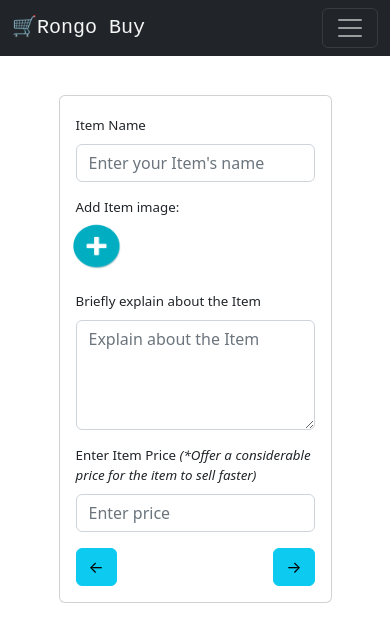
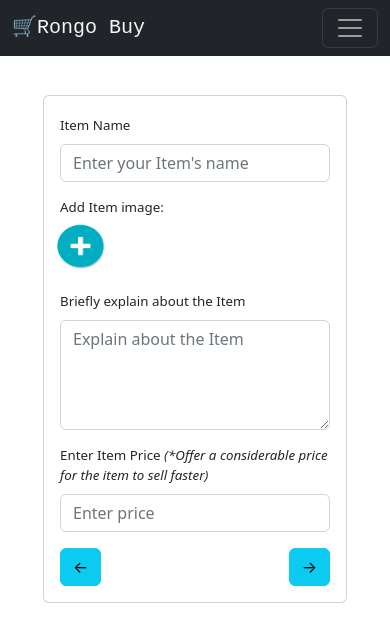
Before and after one commit to Imranyy/Rongo-sell-client, a React (Create React App) app: page /sell in a window 390 px wide. Shown: the top 642 px of the page. Built offline with nearby package versions, Linux system fonts and the light colour scheme; no server answers.

Commit message:
new changes

```diff
--- a/src/App.css
+++ b/src/App.css
@@ -74,6 +74,9 @@ body{
   height: 50px;
   width: 105px;
 }
+.card{
+  width:18rem;
+}
 .preload{
   background: #f2f2f2 url('./images/loading.gif') no-repeat;
   background-size: 70%;
@@ -84,6 +87,9 @@ body{
   position: fixed;
   z-index: 2;
   display: none;
+}
+.offline-text{
+  margin:80px auto ;
 }
 @media screen and (max-width:1350px) {
   label{
@@ -108,7 +114,38 @@ body{
       grid-template-columns: repeat(2,1fr);
   }
 }
+
 @media screen and (max-width:700px) {
+  label{
+      font-size: smaller;
+  }
+  .landing{
+      display: grid;
+      margin: 0 auto;
+      max-width: 90%;
+      grid-template-columns: repeat(2,1fr);
+  }
+  .card{
+    width: 15rem;
+  }
+
+}
+@media screen and (max-width:550px) {
+  label{
+      font-size: smaller;
+  }
+  .landing{
+      display: grid;
+      margin: 0 auto;
+      max-width: 90%;
+      grid-template-columns: repeat(2,1fr);
+  }
+  .card{
+    width: 13rem;
+  }
+
+}
+@media screen and (max-width:470px) {
   label{
       font-size: smaller;
   }
@@ -118,5 +155,23 @@ body{
       max-width: 90%;
       grid-template-columns: repeat(1,1fr);
   }
+  .card{
+    width: 23rem;
+  }
 
 }
+@media screen and (max-width:440px) {
+  label{
+      font-size: smaller;
+  }
+  .landing{
+      display: grid;
+      margin: 0 auto;
+      max-width: 90%;
+      grid-template-columns: repeat(1,1fr);
+  }
+  .card{
+    width: 19rem;
+  }
+
+}
--- a/src/components/Footer.js
+++ b/src/components/Footer.js
@@ -1,7 +1,7 @@
 import React from 'react';
 function Footer() {
     return (
-        <div style={{display:'flex',alignItem:'center',justifyContent:'center'}}>
+        <div style={{marginLeft:'125px',bottom:'8px'}}>
             <button className="btn btn-outline-info" style={{margin:'10% auto'}} type="button" data-bs-toggle="offcanvas" data-bs-target="#offcanvasBottom" aria-controls="offcanvasBottom">🕵️‍♀️More Info</button>
                 <div className="offcanvas offcanvas-bottom" tabindex="-1" id="offcanvasBottom" aria-labelledby="offcanvasBottomLabel" style={{height:'40%'}}>
                 <div className="offcanvas-header">
--- a/src/components/Home.js
+++ b/src/components/Home.js
@@ -31,12 +31,15 @@ const Home=()=>{
     const loader=document.querySelector('.preload');
     loader.style.display='none';
   }
+  const refresh=()=>{
+    window.location.reload();
+  }
     return(
         <>
         <div className='preload'></div>
             <div className="landing">
                 {items?items.map(item=>(
-                    <div key={item._id} className="land card" style={{width: '18rem'}}>
+                    <div key={item._id} className="land card" style={{}}>
                     <img src={item.image} className="card-img-top" alt="..." height='250' width='250'/>
                     <div className="card-body">
                         <h5 className="card-title">{item.title.toUpperCase()}</h5>
@@ -49,7 +52,14 @@ const Home=()=>{
                         </Link>
                     </div>
                 </div>
-                )):(<div className="container" style={{color:'GrayText',marginTop:'30px',fontStyle:'oblique'}}><h4>Opps!..No Item Found, You might be Offline</h4></div>)}
+                )):(
+                    <div className="offline-text">
+                        <h1 style={{fontSize:"70px"}}>😥</h1>
+                        <h5> You're Offline!</h5>
+                        <p>Check your connection and refresh</p>
+                        <button className="btn btn-dark position-relative" onClick={refresh}>Refresh</button>
+                    </div>
+                    )}
             </div>
             <Footer/>
         </>
--- a/src/components/Narbar.js
+++ b/src/components/Narbar.js
@@ -20,9 +20,9 @@ const Narbar=()=>{
           const parseRes= await response.json();
           parseRes===true ? setIsUi(true): setIsUi(false);
         } catch (err) {
+          err ? setIsUi(false):setIsUi(false);
           console.log(err.message);
           toast.error('You are logged out...');
-          setIsUi(false);
         }
       }
       fetchUi();
```
